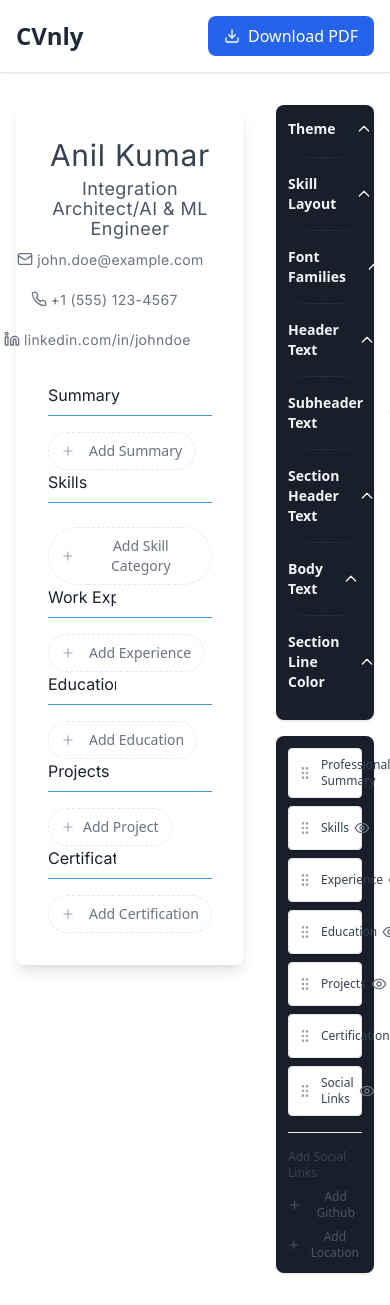
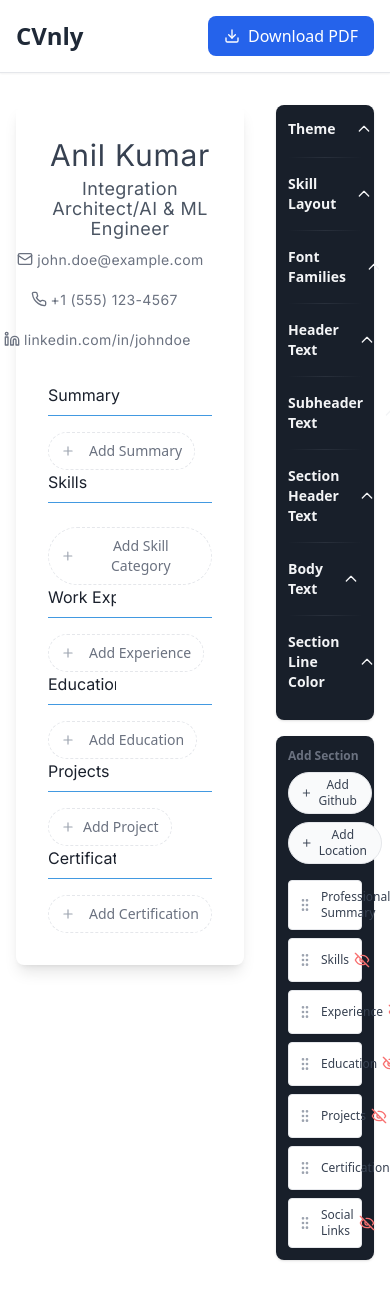
Before and after one commit to anil14349/cvnly, a React (Vite) app: page / in a window 390 px wide. Shown: the top 1305 px of the page. Built offline with nearby package versions, Linux system fonts and the light colour scheme; a web font is replaced by a local one.

Commit message:
Refactor ResumeSectionsWidget to introduce a structured sections pool, enhancing the management of available and active sections. Implement dynamic rendering of section buttons and improve social links handling based on active state. Ensure consistent styling and responsiveness across the component.

```diff
--- a/src/components/widgets/ResumeSectionsWidget.tsx
+++ b/src/components/widgets/ResumeSectionsWidget.tsx
@@ -58,11 +58,63 @@ const ResumeSectionsWidget: React.FC<ResumeSectionsWidgetProps> = ({
         return allTypes.filter(type => !socialLinks.some(link => link.type === type));
     };
 
-    const socialSection = sections.find(section => section.type === 'social');
-    const showSocialLinks = socialSection?.visible ?? false;
+    // All possible resume sections
+    const ALL_SECTIONS: { type: ResumeSection["type"], label: string, icon?: React.ReactNode }[] = [
+      { type: 'summary', label: 'Professional Summary' },
+      { type: 'skills', label: 'Skills' },
+      { type: 'experience', label: 'Experience' },
+      { type: 'education', label: 'Education' },
+      { type: 'projects', label: 'Projects' },
+      { type: 'certifications', label: 'Certifications' },
+      { type: 'social', label: 'Social Links' },
+    ];
+
+    const activeSectionTypes = sections.map(s => s.type);
+    const availableSections = ALL_SECTIONS.filter(sec => !activeSectionTypes.includes(sec.type));
+
+    // Social Links: available only if social section is active
+    const socialSectionActive = activeSectionTypes.includes('social');
+    const availableSocialLinks = socialSectionActive ? getAvailableSocialLinks() : [];
 
     return (
       <div className={PANEL_STYLES.container} style={sections && sections.length && typeof window !== 'undefined' && window.matchMedia('(prefers-color-scheme: dark)').matches ? PANEL_CONTAINER_STYLES.dark : PANEL_CONTAINER_STYLES.light}>
+        {/* --- Available Sections Pool (including Social Links if active) --- */}
+        <div className="mb-4">
+          <h3 className="text-xs font-semibold text-gray-500 dark:text-gray-300 mb-2">Add Section</h3>
+          <div className="flex flex-wrap gap-2">
+            {availableSections.length === 0 && availableSocialLinks.length === 0 ? (
+              <span className="text-xs text-gray-400">All sections are added</span>
+            ) : (
+              <>
+                {availableSections.map((sec) => (
+                  <button
+                    key={sec.type}
+                    className="flex items-center gap-1 px-3 py-1 rounded-full border border-gray-200 dark:border-gray-700 bg-gray-50 dark:bg-gray-800 text-xs text-gray-700 dark:text-gray-200 hover:bg-blue-50 dark:hover:bg-blue-900 transition"
+                    onClick={() => {
+                      // Add the section to the end of the list, marked as visible
+                      onSectionsChange([...sections, { type: sec.type, visible: true, content: {} }]);
+                    }}
+                  >
+                    {sec.icon}
+                    {sec.label}
+                  </button>
+                ))}
+                {availableSocialLinks.map((type) => (
+                  <button
+                    key={type}
+                    onClick={() => addSocialLink(type)}
+                    className="flex items-center gap-1 px-3 py-1 rounded-full border border-gray-200 dark:border-gray-700 bg-gray-50 dark:bg-gray-800 text-xs text-gray-700 dark:text-gray-200 hover:bg-green-50 dark:hover:bg-green-900 transition"
+                  >
+                    <Plus className="w-4 h-4" />
+                    Add {type.charAt(0).toUpperCase() + type.slice(1)}
+                  </button>
+                ))}
+              </>
+            )}
+          </div>
+        </div>
+
+        {/* --- Active Sections List (Draggable) --- */}
         <DragDropContext onDragEnd={handleDragEnd}>
           <Droppable droppableId="sections">
             {(provided) => (
@@ -92,14 +144,14 @@ const ResumeSectionsWidget: React.FC<ResumeSectionsWidgetProps> = ({
                           </span>
                         </div>
                         <button
-                                                onClick={() => toggleSectionVisibility(section.type)}
-                                                className="p-1 hover:bg-gray-100 dark:hover:bg-gray-800 rounded border border-transparent focus:outline-none focus:ring-2 focus:ring-blue-200 dark:focus:ring-blue-800"
+                          onClick={() => {
+                            // Remove from active list (appears in pool)
+                            onSectionsChange(sections.filter(s => s.type !== section.type));
+                          }}
+                          className="p-1 hover:bg-red-50 dark:hover:bg-red-900 rounded border border-transparent focus:outline-none focus:ring-2 focus:ring-red-200 dark:focus:ring-red-800"
+                          title="Remove section"
                         >
-                                                {section.visible ? (
-                                                    <Eye className="w-4 h-4 text-gray-500 dark:text-gray-400" />
-                                                ) : (
-                                                    <EyeOff className="w-4 h-4 text-gray-500 dark:text-gray-400" />
-                                                )}
+                          <EyeOff className="w-4 h-4 text-red-400" />
                         </button>
                       </div>
                     )}
@@ -110,25 +162,6 @@ const ResumeSectionsWidget: React.FC<ResumeSectionsWidgetProps> = ({
             )}
           </Droppable>
         </DragDropContext>
-
-            {/* Social Links Management */}
-            {showSocialLinks && (
-                <div className="mt-4 pt-4 border-t border-gray-200 dark:border-gray-700">
-                    <h3 className="text-xs font-medium text-gray-700 dark:text-gray-200 mb-2">Add Social Links</h3>
-                    <div className="space-y-2">
-                        {getAvailableSocialLinks().map((type) => (
-                            <button
-                                key={type}
-                                onClick={() => addSocialLink(type)}
-                                className="flex items-center gap-2 text-xs text-gray-600 dark:text-gray-300 hover:text-gray-900 dark:hover:text-white"
-                            >
-                                <Plus className="w-4 h-4" />
-                                Add {type.charAt(0).toUpperCase() + type.slice(1)}
-                            </button>
-                        ))}
-                    </div>
-                </div>
-            )}
       </div>
     );
 };
```
Lines whose indentation alone changed are shown as unchanged.
